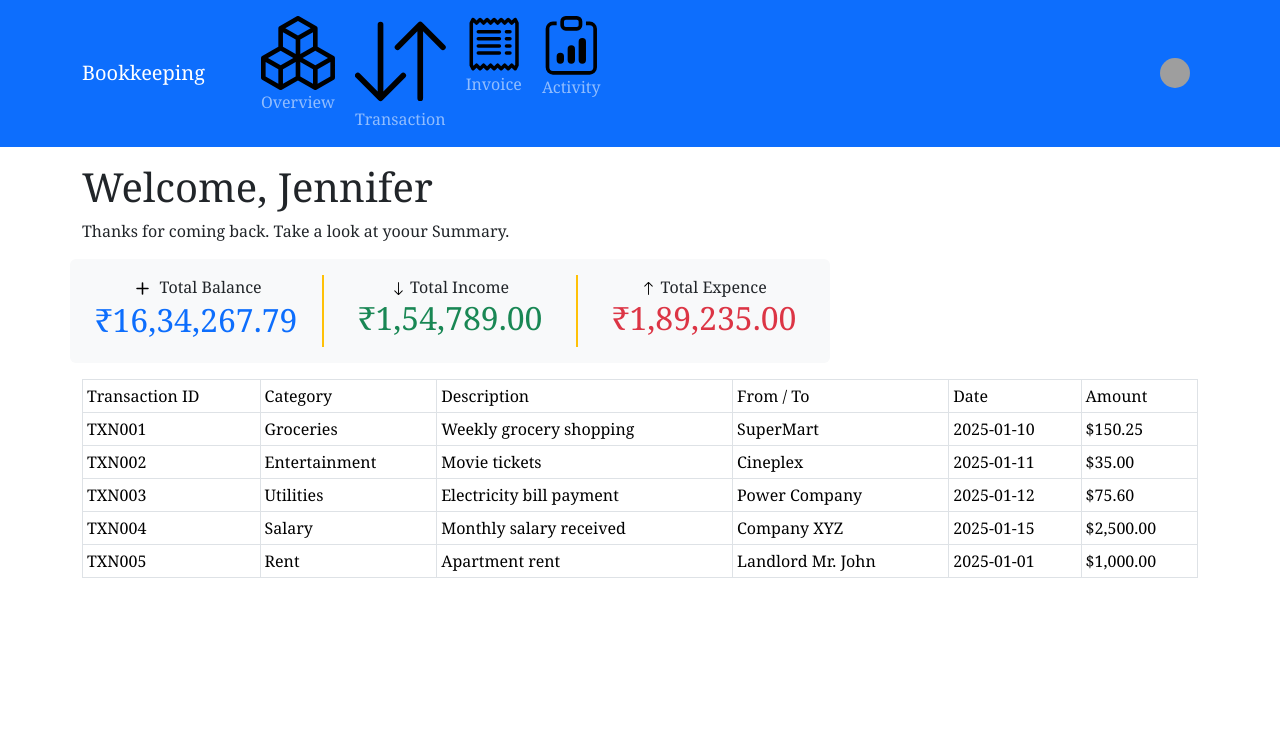
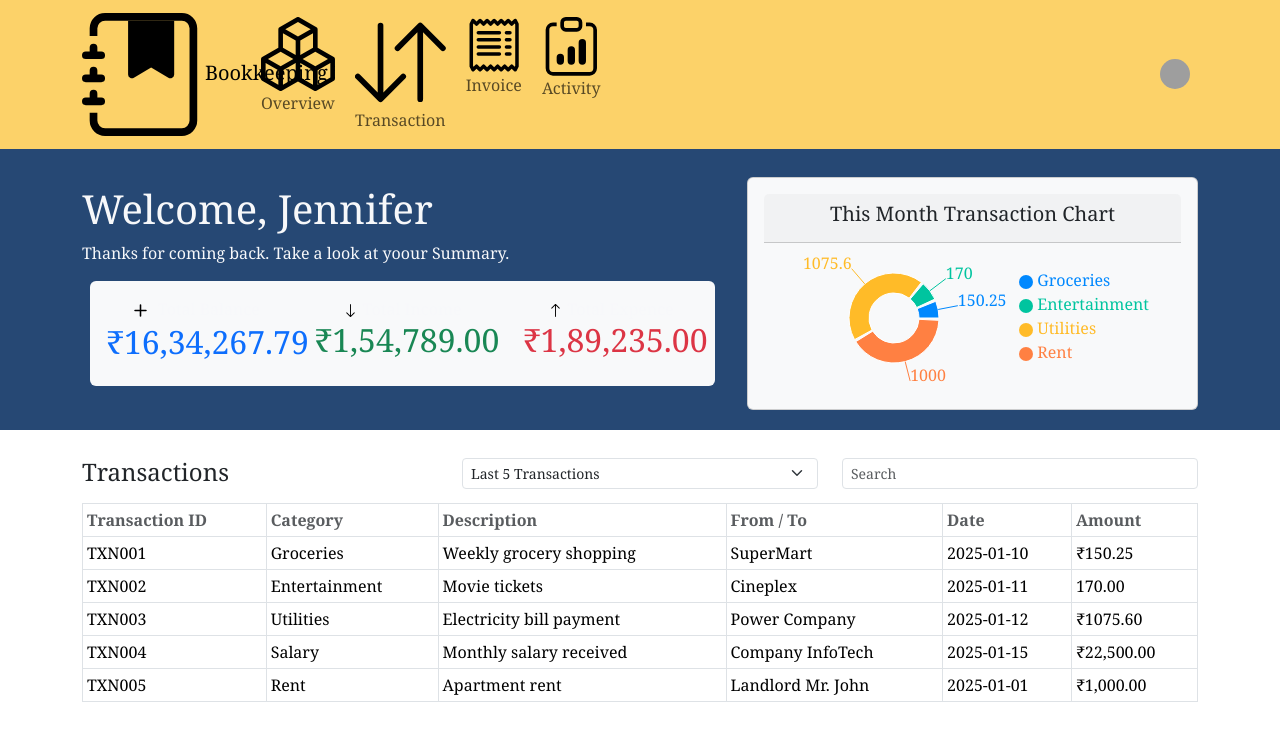
Before and after one commit to saud-ansari/BookKeeping, a React (Create React App) app: page / in a window 1280 px wide. Shown: the top 740 px of the page. Built offline with nearby package versions, Linux system fonts and the light colour scheme; grey boxes are pictures that could not be loaded.

Commit message:
Added Chart and fixed UI

```diff
--- a/package.json
+++ b/package.json
@@ -11,6 +11,7 @@
     "react-dom": "^19.0.0",
     "react-router-dom": "^7.1.3",
     "react-scripts": "5.0.1",
+    "recharts": "^2.15.0",
     "web-vitals": "^4.2.4"
   },
   "scripts": {
--- a/src/App.css
+++ b/src/App.css
@@ -2,3 +2,7 @@
     padding: 0;
     margin: 0;
 }
+
+.Navbar{
+    background: #FCD269 !important;
+}
--- a/src/App.js
+++ b/src/App.js
@@ -1,41 +1,50 @@
 import React from 'react'
 import Dashboard from './Components/Dashboard'
 import { Container, Image, Nav, Navbar } from 'react-bootstrap'
-import { ArrowDownUp, BellFill, Boxes, ClipboardData, GearFill, Receipt } from 'react-bootstrap-icons'
-//import Navbar from './Components/Navbar'
+import { ArrowDownUp, BellFill, Boxes, ClipboardData, GearFill, JournalBookmarkFill, Receipt } from 'react-bootstrap-icons'
+import './App.css';
 
 const App = () => {
   return (
     <>
-     <Navbar bg="primary" data-bs-theme="dark">
+      <Navbar collapseOnSelect expand="lg" className='Navbar'>
         <Container>
-          <Navbar.Brand href="#home" className="me-5">Bookkeeping</Navbar.Brand>
+          <Navbar.Brand href="#home" className="me-5">
+            <JournalBookmarkFill />
+            Bookkeeping
+          </Navbar.Brand>
+          <Navbar.Toggle aria-controls="responsive-navbar-nav" />
+          <Navbar.Collapse id="responsive-navbar-nav">
+
             <Nav className="me-auto">
               <Nav.Link href="#home">
-              <Boxes className="me-1"/>
+                <Boxes className="me-1" />
                 Overview
               </Nav.Link>
               <Nav.Link href="#features">
-            <ArrowDownUp className="me-1"/>
+                <ArrowDownUp className="me-1" />
                 Transaction</Nav.Link>
               <Nav.Link href="#pricing">
-            <Receipt className="me-1"/>
+                <Receipt className="me-1" />
                 Invoice</Nav.Link>
               <Nav.Link href="#pricing">
-            <ClipboardData className="me-1"/>
+                <ClipboardData className="me-1" />
                 Activity</Nav.Link>
             </Nav>
+
             <Nav>
               <Nav.Link href="#home">
                 <BellFill></BellFill>
               </Nav.Link>
               <Nav.Link href="#features">
-              <GearFill/>
+                <GearFill />
               </Nav.Link>
               <Nav.Link href="#pricing">
-              <Image src='/assets/images/user.jpg' roundedCircle height={30} width={30}/>
+                <Image src='/assets/images/user.jpg' roundedCircle height={30} width={30} />
               </Nav.Link>
             </Nav>
+            </Navbar.Collapse>
+
         </Container>
       </Navbar>
       <Dashboard />
--- /dev/null
+++ b/src/Components/Chart/TransactionChart.js
@@ -0,0 +1,77 @@
+import React, { useState, useEffect } from "react";
+import {
+    PieChart,
+    Pie,
+    Cell,
+    Tooltip,
+    Legend,
+} from "recharts";
+import transactions from "../Data/Transaction"; // Adjust the path based on your folder structure
+import { Card, CardBody, CardHeader } from "react-bootstrap";
+
+const COLORS = ["#0088FE", "#00C49F", "#FFBB28", "#FF8042", "#AA00AA"];
+
+const DonutChartWithLegends = () => {
+    const [expenseData, setExpenseData] = useState([]);
+    useEffect(() => {
+        // Process transactions for expense and income
+        const expenseData = transactions
+            .filter((txn) => txn.transactionType === "Expense")
+            .reduce((acc, txn) => {
+                const category = txn.category;
+                const amount = parseFloat(txn.amount.replace(/[₹,]/g, "")); // Convert "₹150.25" to 150.25
+                acc[category] = (acc[category] || 0) + amount;
+                return acc;
+            }, {});
+
+        const formattedExpenseData = Object.keys(expenseData).map((key) => ({
+            name: key,
+            value: expenseData[key],
+        }));
+
+        setExpenseData(formattedExpenseData);
+
+    }, []);
+
+    return (
+        <Card className="bg-light mt-2 pb-0" >
+            <CardBody>
+                <CardHeader className="text-center">
+                    <h5>This Month Transaction Chart</h5>
+                </CardHeader>
+
+                <PieChart width={400} height={150} >
+                    <Pie
+                        data={expenseData}
+                        cx="50%"
+                        cy="50%"
+                        innerRadius={25} // Makes it a donut chart
+                        outerRadius={45}
+                        fill="#8884d8"
+                        paddingAngle={3}
+                        dataKey="value"
+                        label
+                    >
+                        {expenseData.map((entry, index) => (
+                            <Cell key={`cell-${index}`} fill={COLORS[index % COLORS.length]} />
+                        ))}
+                    </Pie>
+                    <Tooltip />
+                    <Legend
+                        layout="vertical"
+                        align="right"
+                        verticalAlign="center"
+                        wrapperStyle={
+                            {
+                                top: 25,
+
+                            }
+                        }
+                    />
+                </PieChart>
+            </CardBody>
+        </Card>
+    );
+};
+
+export default DonutChartWithLegends;
--- /dev/null
+++ b/src/Components/Dashboard.css
@@ -0,0 +1,9 @@
+.summary-section{
+ background-color: #062d60de;
+ color: #F7F8FA;
+padding: 20px;
+}
+
+.transaction-section{
+padding: 20px;
+}
--- a/src/Components/Dashboard.js
+++ b/src/Components/Dashboard.js
@@ -2,21 +2,33 @@ import React from 'react'
 import Summary from './SummaryCard/Summary'
 import { Col, Container, Row } from 'react-bootstrap'
 import TransactionTable from './Transaction/TransactionTable'
+import TransactionChart from './Chart/TransactionChart'
+import './Dashboard.css'
 
 const Dashboard = () => {
   return (
     <>
+      <div className='summary-section'>
         <Container>
           <Row>
-          <Col sm={8}>
+            <Col sm={12} md={12} lg={7}>
               <Summary />
             </Col>
-          <Col>
+            <Col sm={12} md={12} lg={5}>
+              <TransactionChart />
             </Col>
           </Row>
+        </Container>
+      </div>
+      <div className='transaction-section'>
+        <Container>
+          <Row>
+            <Col>
               <TransactionTable />
-
+            </Col>
+          </Row>
         </Container>
+      </div>
     </>
   )
 }
--- a/src/Components/Data/Transaction.js
+++ b/src/Components/Data/Transaction.js
@@ -1,43 +1,48 @@
 const transactions = [
     {
         id: "TXN001",
+        transactionType: "Expense",
         category: "Groceries",
         description: "Weekly grocery shopping",
         fromTo: "SuperMart",
         date: "2025-01-10",
-        amount: "$150.25",
+        amount: "₹150.25",
     },
     {
         id: "TXN002",
+        transactionType: "Expense",
         category: "Entertainment",
         description: "Movie tickets",
         fromTo: "Cineplex",
         date: "2025-01-11",
-        amount: "$35.00",
+        amount: "170.00",
     },
     {
         id: "TXN003",
+        transactionType: "Expense",
         category: "Utilities",
         description: "Electricity bill payment",
         fromTo: "Power Company",
         date: "2025-01-12",
-        amount: "$75.60",
+        amount: "₹1075.60",
     },
     {
         id: "TXN004",
+        transactionType: "Income",
         category: "Salary",
         description: "Monthly salary received",
-        fromTo: "Company XYZ",
+        fromTo: "Company InfoTech",
         date: "2025-01-15",
-        amount: "$2,500.00",
+        amount: "₹22,500.00",
     },
     {
         id: "TXN005",
+        transactionType: "Expense",
         category: "Rent",
         description: "Apartment rent",
         fromTo: "Landlord Mr. John",
         date: "2025-01-01",
-        amount: "$1,000.00",
+        amount: "₹1,000.00",
     },
 ];
 
--- a/src/Components/SummaryCard/Summary.css
+++ b/src/Components/SummaryCard/Summary.css
@@ -1,3 +1,3 @@
-.rightBorder{
+/* .rightBorder{
     border-right: 2px solid #ffc107;
-}
+} */
--- a/src/Components/SummaryCard/Summary.js
+++ b/src/Components/SummaryCard/Summary.js
@@ -9,16 +9,16 @@ const Summary = () => {
             <div className='my-3'>
             <h1>Welcome, Jennifer</h1>
             <p>Thanks for coming back. Take a look at yoour Summary.</p>
-            <Row className='text-center bg-light rounded py-3 my-2'>
-                <Col className='rightBorder px-3'>
+            <Row className='text-center bg-light rounded py-3 m-2'>
+                <Col xs={12} lg={4} className='rightBorder px-3'>
                 <Plus size={25} className='text-primary'/> Total Balance
                     <h2 className='text-primary'>₹16,34,267.79</h2>
                 </Col>
-                <Col className='rightBorder px-3 '>
+                <Col xs={6} lg={4} className='rightBorder px-3 '>
                 <ArrowDown size={15} className='text-success'/>  Total Income
                     <h2 className='text-success'>₹1,54,789.00</h2>
                 </Col>
-                <Col className='px-3'>
+                <Col xs={6} lg={4} className='px-3'>
                 <ArrowUp size={15} className='text-danger'/>  Total Expence
                     <h2 className='text-danger'>₹1,89,235.00</h2>
                 </Col>
--- a/src/Components/Transaction/TransactionTable.js
+++ b/src/Components/Transaction/TransactionTable.js
@@ -1,19 +1,61 @@
 import React from 'react'
-import { Table } from 'react-bootstrap'
+import { Col, Form, Row, Table } from 'react-bootstrap'
 import transactions from '../Data/Transaction';
 
 const TransactionTable = () => {
     return (
         <>
+            <Row className="my-2">
+                <Col xs={3} lg={4} >
+                    <h4>
+                        Transactions
+                    </h4>
+                </Col>
+                <Col xs={5} lg={4}>
+                    <Form.Select size="sm">
+                        <option>Last 5 Transactions</option>
+                        <option>This month transactions</option>
+                        <option>Last 50 Transactions</option>
+                    </Form.Select>
+                </Col>
+                <Col xs={4} lg={4}>
+                    <Form.Control size="sm" type="text" placeholder="Search" />
+                </Col>
+
+            </Row>
+
             <Table responsive bordered hover size="sm">
                 <thead>
                     <tr>
-                        <th>Transaction ID</th>
-                        <th>Category</th>
-                        <th>Description</th>
-                        <th>From / To</th>
-                        <th>Date</th>
-                        <th>Amount</th>
+                        <th className='text-muted'>
+                            <strong>
+                                Transaction ID
+                            </strong>
+                        </th>
+                        <th className='text-muted'>
+                            <strong>
+                                Category
+                            </strong>
+                        </th>
+                        <th className='text-muted'>
+                            <strong>
+                                Description
+                            </strong></th>
+                        <th className='text-muted'>
+                            <strong>
+                                From / To
+                            </strong>
+                        </th>
+                        <th className='text-muted'>
+                            <strong>
+                                Date
+                            </strong>
+                        </th>
+                        <th className='text-muted'>
+                            <strong>
+                                Amount
+                            </strong>
+                        </th>
                     </tr>
                 </thead>
                 <tbody>
```
Also changed, not shown: 1 other file (tests, documents, lock files or other folders). Lines whose indentation alone changed are shown as unchanged.
